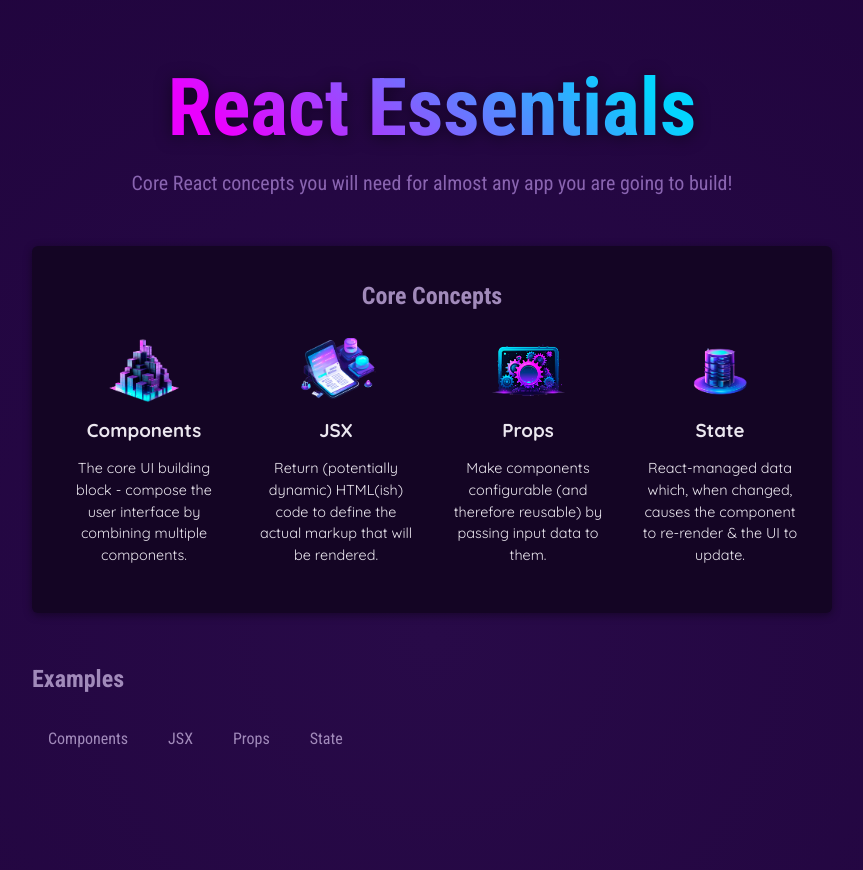
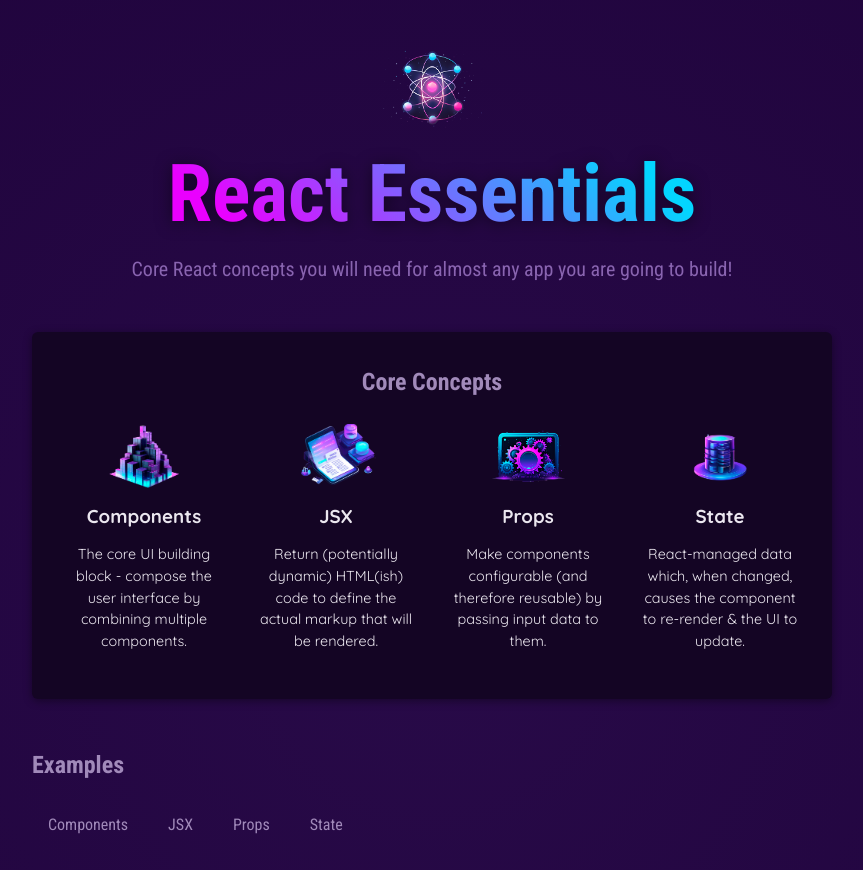
Before and after one commit to mathinoj/01-starting-project, a React (Vite) app: page / in a window 1280 px wide. Shown: the top 870 px of the page, without its empty margins (208-1071 px from the left). Built offline with nearby package versions, Linux system fonts and the light colour scheme.

Commit message:
Changed tag to img

```diff
--- a/src/components/Header/Header.jsx
+++ b/src/components/Header/Header.jsx
@@ -13,7 +13,7 @@ export default function Header() { //most React projex used 'default'
 
   return (
     <header>
-      <image src={reactImg} alt="Stylized atom" />
+      <img src={reactImg} alt="Stylized atom" />
       <h1>React Essentials</h1>
       <p>
         {description} React concepts you will need for almost any app you are going to build!
```
